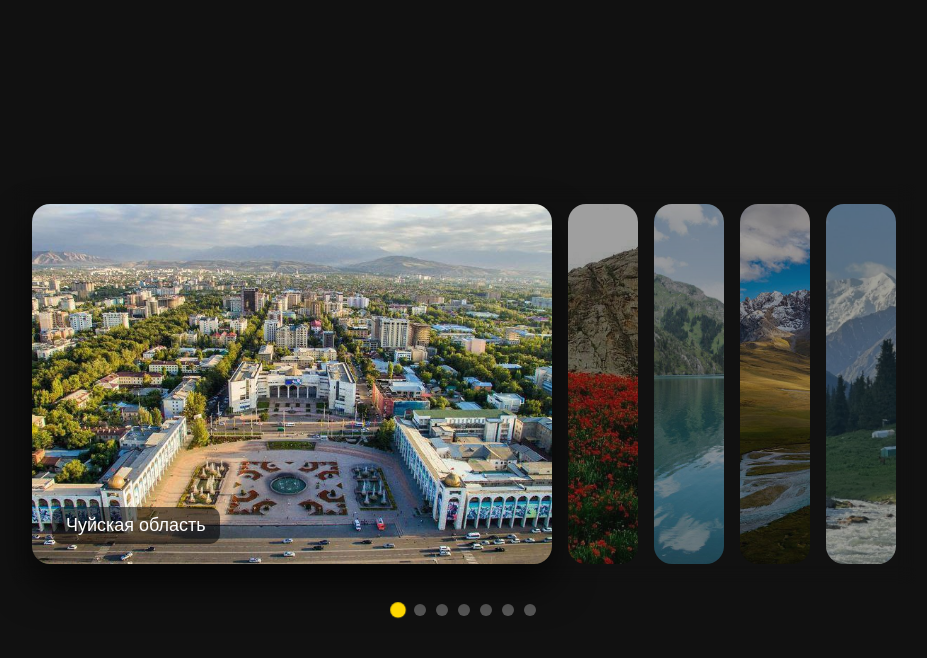
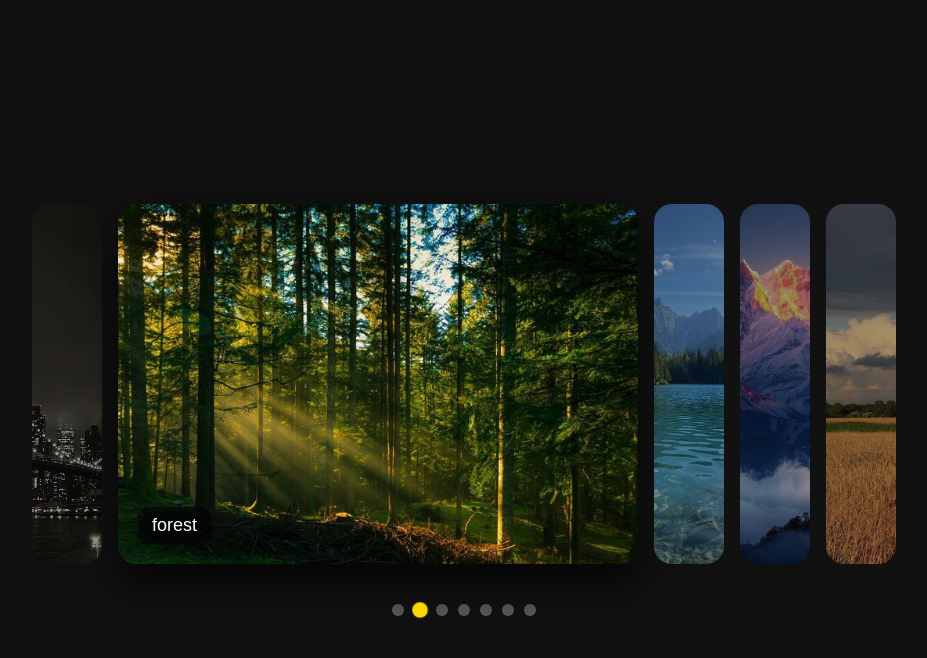
Before and after one commit to imran231145/DZ3, a plain HTML site: page index.html in a window 1280 px wide. Both pictures are taken after a click on the element 574 px from the left and 610 px from the top of the page. Shown: the whole page, without its empty margins (176-1103 px from the left). Drawn offline with Linux system fonts and the light colour scheme.

Commit message:
update html

```diff
--- a/index.html
+++ b/index.html
@@ -8,20 +8,20 @@
 </head>
 <body>
 <div class="slider">
-    <div class="slide active" style="background-image: url(img/Bishkek.jpg)">
-        <span>Чуйская область</span>
+    <div class="slide active" style="background-image: url(img/city.jpg)">
+        <span>city</span>
     </div>
-    <div class="slide" style="background-image: url(img/Osh.jpg)">
-        <span>Ошская область</span>
+    <div class="slide" style="background-image: url(img/forest.jpg)">
+        <span>forest</span>
     </div>
-    <div class="slide" style="background-image: url(img/Jalal-Abad.jpg)">
-        <span>Джалал-Абадская область</span>
+    <div class="slide" style="background-image: url(img/lake.jpg)">
+        <span>lake</span>
     </div>
-    <div class="slide" style="background-image: url(img/Naryn.jpg)">
-        <span>Нарынская область</span>
+    <div class="slide" style="background-image: url(img/mountains.jpg)">
+        <span>mountains</span>
     </div>
-    <div class="slide" style="background-image: url(img/Talas.jpg)">
-        <span>Таласская область</span>
+    <div class="slide" style="background-image: url(img/weald.jpg)">
+        <span>weald</span>
     </div>
 </div>
 <div class="indicators">
```
Also changed, not shown: img/Bishkek.jpg (deleted), img/Jalal-Abad.jpg (deleted), img/Naryn.jpg (deleted), img/Osh.jpg (deleted), img/Talas.jpg (deleted), img/city.jpg (added), img/forest.jpg (added), img/lake.jpg (added), img/mountains.jpg (added), img/weald.jpg (added).
